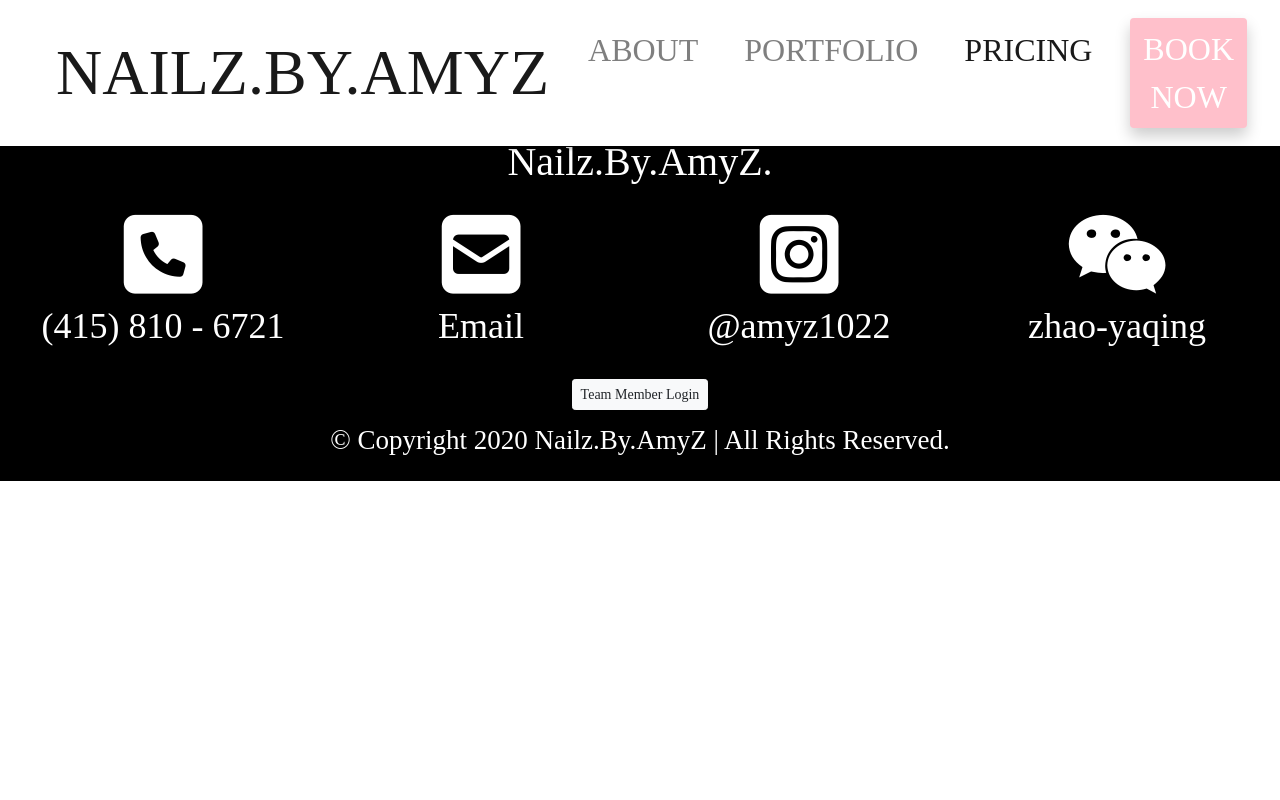
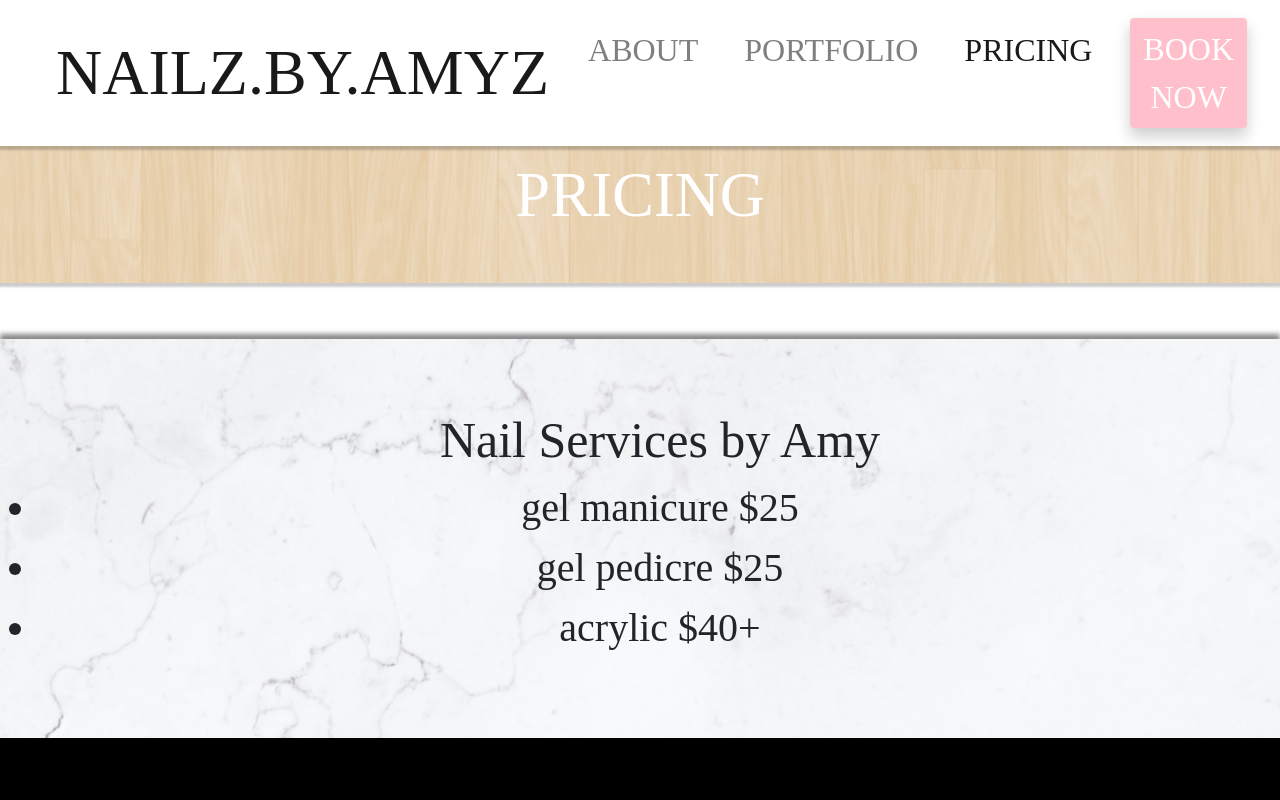
Before and after one commit to juliemyhu/NailzbyAmyz, a React (Create React App) app: page /pricing in a window 1280 px wide. Shown: the top 800 px of the page. Built offline with nearby package versions, Linux system fonts and the light colour scheme; a web font is replaced by a local one.

Commit message:
service push

```diff
--- a/src/containers/Nail.js
+++ b/src/containers/Nail.js
@@ -7,7 +7,7 @@ import Footer from '../components/Footer/Footer';
 import Home from './Home/Home';
 import About from './About/About';
 import Portfolio from './Portfolio/Portfolio';
-// import Pricing from './Pricing/Pricing';
+import Pricing from './Pricing/Pricing';
 import Book from './Book/Book';
 // import TeamMember from './TeamMember/TeamMember';
 // import Thanks from './Thanks/Thanks';
@@ -24,7 +24,7 @@ class  Nail extends Component {
                         <Route path="/" exact component={Home} />
                         <Route path="/about" exact component={About} />
                         <Route path="/portfolio" exact component={Portfolio} />
-                        {/* <Route path="/pricing" exact component={Pricing} /> */}
+                        <Route path="/pricing" exact component={Pricing} />
                         <Route path="/book" exact component={Book} />
                         {/* <Route path="/team" exact component={TeamMember} />
                         <Route path="/thankyou" exact component={Thanks} /> */}
--- /dev/null
+++ b/src/containers/Pricing/Pricing.css
@@ -0,0 +1,19 @@
+#Background{
+    background-image:url('../../components/Images/marble.jpg');
+    background-repeat: no-repeat;
+    background-size: cover;
+    background-position: center;
+    box-shadow: 0px 5px 5px #888, 0px -5px 5px #888;
+    padding-top: 5%;
+    padding-bottom: 5%;
+}
+
+#list{
+    font-family: 'Bintari';
+    font-size: 50px;
+}
+
+#service{
+    font-family:'Bintari' ;
+    font-size: 40px;
+}
--- /dev/null
+++ b/src/containers/Pricing/Pricing.js
@@ -0,0 +1,32 @@
+import React, { Component } from 'react';
+import { BrowserRouter } from 'react-router-dom';
+import TitleLabel from '../../components/TitleLabel/TitleLabel';
+import './Pricing.css';
+import Aux from '../../hoc/Aux/Aux';
+
+
+class Pricing extends Component {
+  render() {
+    return (
+        <Aux>
+            <div className="Pricing">
+                <TitleLabel>PRICING</TitleLabel>
+                <div id="Background">
+                    <ul id="list">
+                        Nail Services by Amy
+                        <li id="service">gel manicure $25
+                        </li>
+                        <li id="service">gel pedicre $25
+                        </li>
+                        <li id="service">acrylic $40+
+                        </li>
+                    </ul>
+                </div>
+
+            </div>
+        </Aux>
+    );
+  }
+}
+
+export default Pricing;
```
Also changed, not shown: package.json (+8 -0 lines), 1 other file (tests, documents, lock files or other folders).
